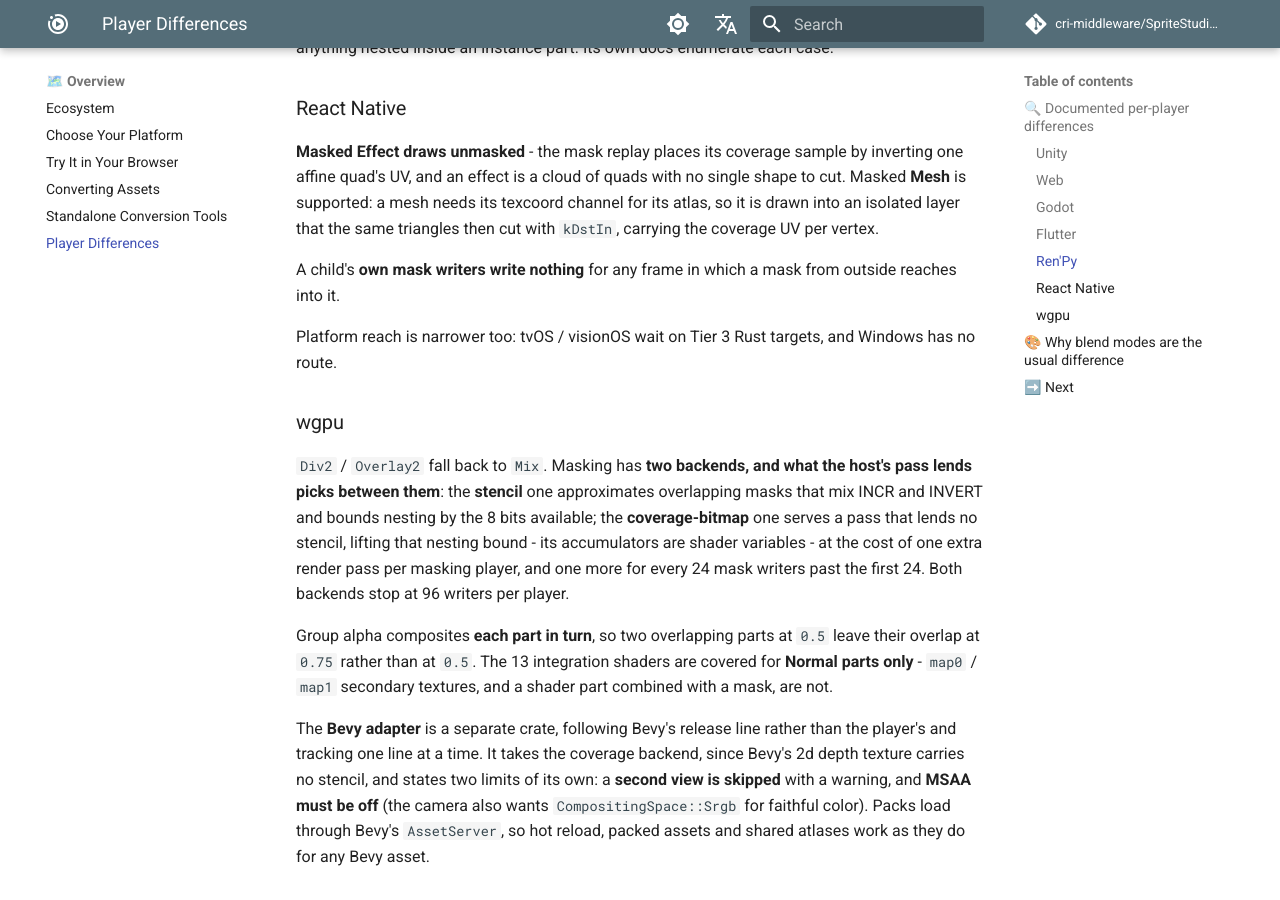
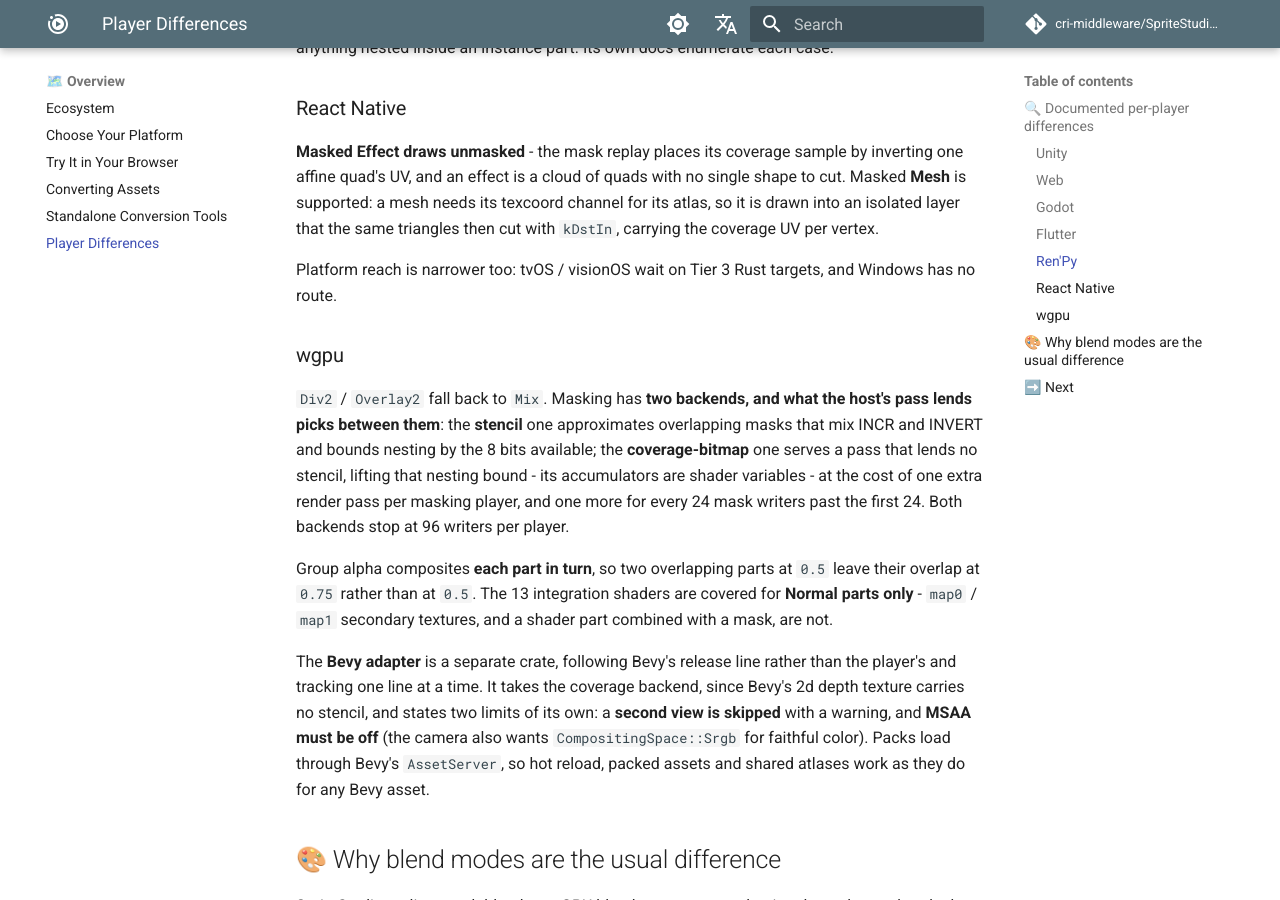
Before and after one commit to cri-middleware/SpriteStudio-Docs, an MkDocs documentation site: the page built from docs/en/overview/player-differences.md, in a window 1280 px wide and 900 px high, scrolled down 2268 px. Built offline with MkDocs 1.6.1 and Material for MkDocs 9.7.7, drawn with Linux system fonts in a browser that asks for light colours; comment, search, counter and statistics services are not loaded.

Commit message:
docs: React Native no longer drops a child's mask writers
SSPlayerForReactNative 0de9916 builds one coverage for the whole
instance tree, so a mask reaching an instance from outside no longer
replaces the child's own writers. Its Limitations & Scope page dropped
the entry; drop the paragraph that summarized it.

```diff
--- a/docs/en/overview/player-differences.md
+++ b/docs/en/overview/player-differences.md
@@ -91,9 +91,6 @@ affine quad's UV, and an effect is a cloud of quads with no single shape to cut.
 is supported: a mesh needs its texcoord channel for its atlas, so it is drawn into an isolated
 layer that the same triangles then cut with `kDstIn`, carrying the coverage UV per vertex.
 
-A child's **own mask writers write nothing** for any frame in which a mask from outside reaches
-into it.
-
 Platform reach is narrower too: tvOS / visionOS wait on Tier 3 Rust targets, and Windows has no
 route.
 
```
Also changed, not shown: docs/ja/overview/player-differences.md (+0 -2 lines).
